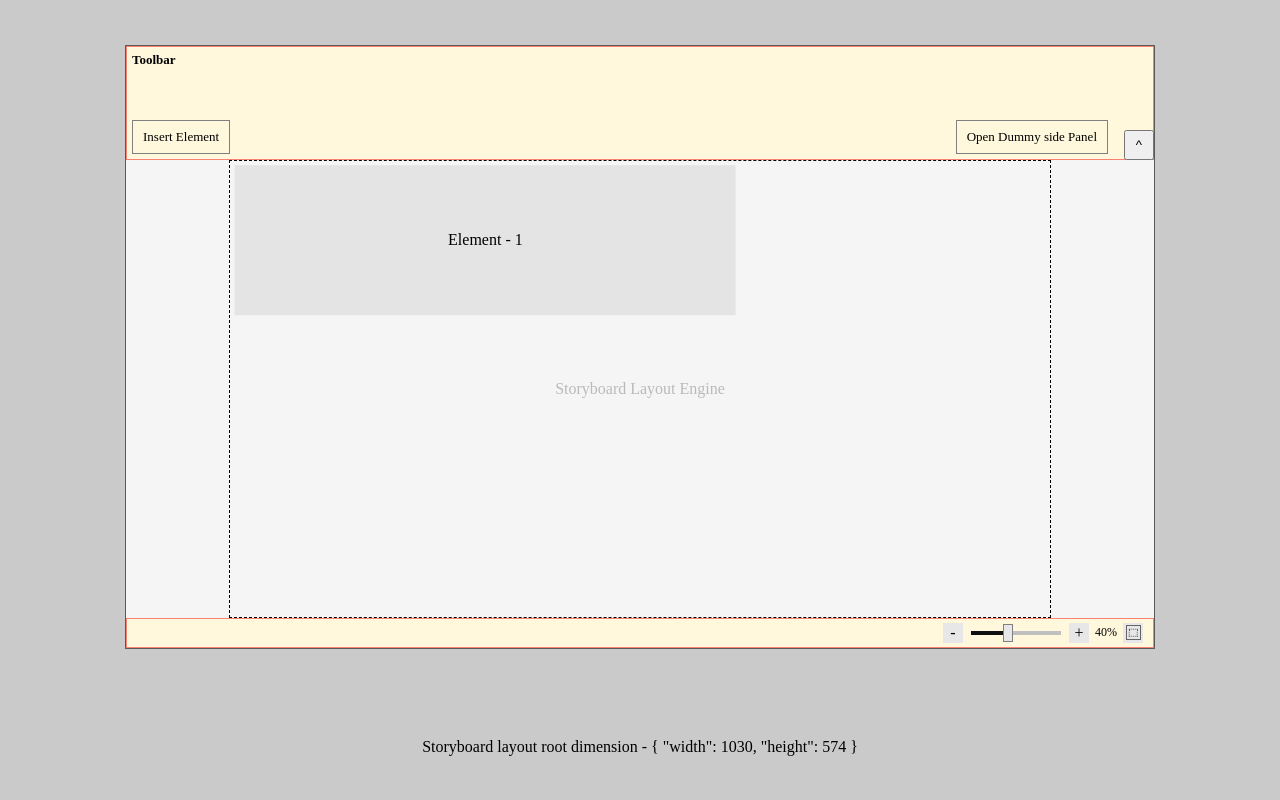
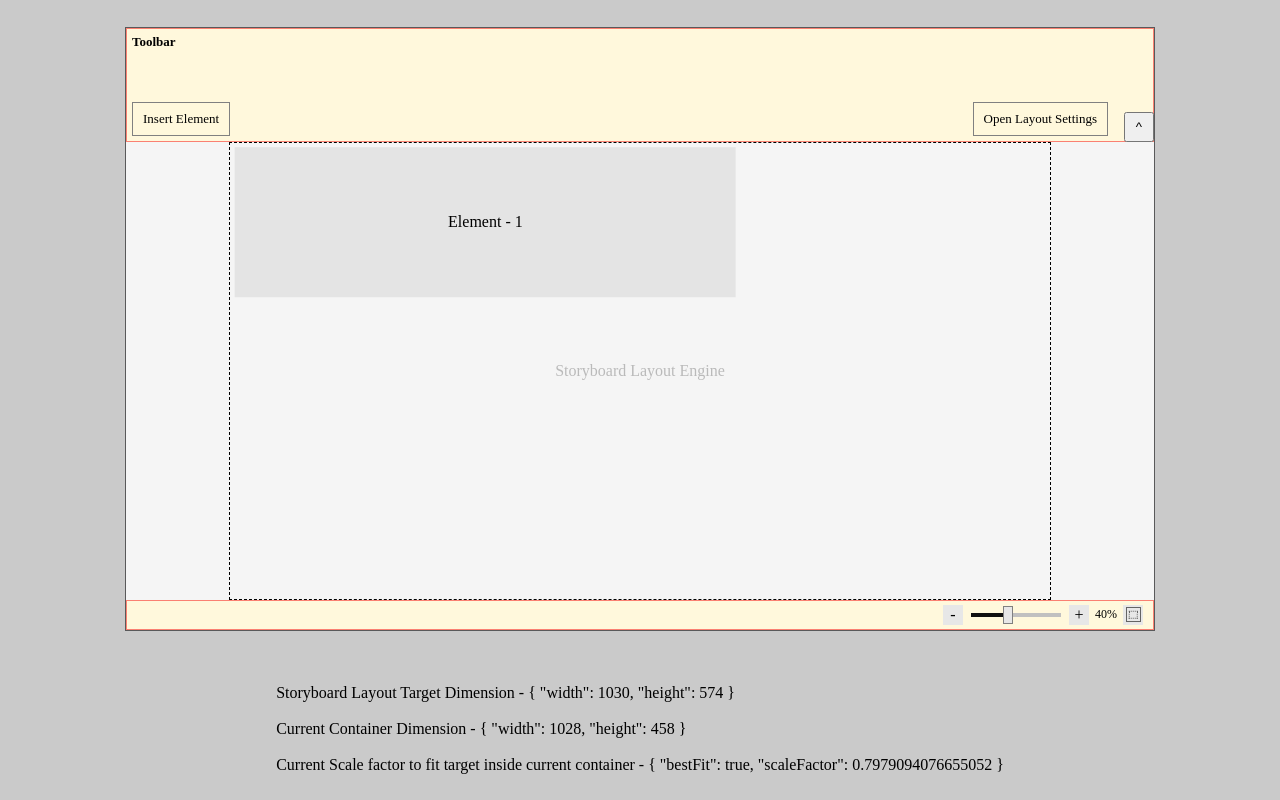
Before and after one commit to ThayalanGR/storyboard-engine, a React (Create React App) app: page / in a window 1280 px wide. Built offline with nearby package versions, Linux system fonts and the light colour scheme.

Commit message:
feat: layout settings side panel added

```diff
--- a/src/Storyboard/DummySidePanel.tsx
+++ /dev/null
@@ -1,12 +0,0 @@
-import React from 'react'
-import { IDimension } from './Storyboard.store'
-
-export default function DummySidePanel(props: { dimension: IDimension }) {
-    // props
-    const { dimension } = props
-
-    // paint
-    return (
-        <div className='dummy-side-panel-wrapper' style={{ ...dimension }}>DummySidePanel</div>
-    )
-}
--- /dev/null
+++ b/src/Storyboard/LayoutSettingsSidePanel.tsx
@@ -0,0 +1,25 @@
+import React from 'react'
+import { IDimension, useStoryboardStore } from './Storyboard.store'
+
+export default function LayoutSettingsSidePanel(props: { dimension: IDimension }) {
+    // props
+    const { dimension } = props
+
+    // state
+    const { storyboard, updateStoryBoard } = useStoryboardStore()
+    const { dimension: { width, height } } = storyboard;
+
+    // handlers
+    const onValueChange = (type: 'width' | 'height', value: number) => {
+        updateStoryBoard({ ...storyboard, dimension: { ...storyboard.dimension, [type]: value } })
+    }
+
+    // paint
+    return (
+        <div className='layout-settings-side-panel-wrapper' style={{ ...dimension }}>
+            <div style={{ position: 'absolute', top: 15, left: 5, }}>Layout Settings</div>
+            <div>Width: <input type="number" value={width} onChange={e => onValueChange('width', +e.target.value)} /></div>
+            <div>Height: <input type="number" value={height} onChange={e => onValueChange('height', +e.target.value)} /></div>
+        </div>
+    )
+}
--- a/src/Storyboard/StoryboardOrchestrator.tsx
+++ b/src/Storyboard/StoryboardOrchestrator.tsx
@@ -4,12 +4,12 @@ import StoryboardLayoutEngine from "./StoryboardLayoutEngine";
 import StoryboardToolbar from "./StoryboardToolbar";
 import ToolbarToggleButton from "./ToolbarToggleButton";
 import StoryboardControls from "./StoryboardControls";
-import DummySidePanel from "./DummySidePanel";
+import LayoutSettingsSidePanel from "./LayoutSettingsSidePanel";
 
 export default function StoryboardOrchestrator() {
   // state
   const [showToolbar, setShowToolbar] = useState(true);
-  const { storyboard, sidePanel } = useStoryboardStore();
+  const { storyboard, scaleControls, sidePanel } = useStoryboardStore();
 
   // handlers
   function getToolbarDimension(sidePanelDimension: IDimension): IDimension {
@@ -65,12 +65,20 @@ export default function StoryboardOrchestrator() {
           currentDimension={currentStoryboardContainerDimension}
           storyboard={storyboard}
         />
-        {sidePanel && <DummySidePanel dimension={sidePanelDimension} />}
+        {sidePanel && <LayoutSettingsSidePanel dimension={sidePanelDimension} />}
         <StoryboardControls dimension={storyboardControlsDimension} />
       </div>
       <div>
-        Storyboard layout root dimension -&nbsp;
+        Storyboard Layout Target Dimension -&nbsp;
         {JSON.stringify(storyboard.dimension, null, 2)}
+        <br />
+        <br />
+        Current Container Dimension -&nbsp;
+        {JSON.stringify(currentStoryboardContainerDimension, null, 2)}
+        <br />
+        <br />
+        Current Scale factor to fit target inside current container -&nbsp;
+        {JSON.stringify(scaleControls, null, 2)}
       </div>
     </>
   );
--- a/src/Storyboard/StoryboardToolbar.tsx
+++ b/src/Storyboard/StoryboardToolbar.tsx
@@ -25,7 +25,7 @@ const StoryboardToolbar = (props: { dimension: IDimension }) => {
       storyboardLayoutEngineService.deleteElement(activeElementId);
   }
 
-  const openDummySidePanel = () => {
+  const onLayoutSettingClick = () => {
     toggleSidePanel(!sidePanel)
   }
 
@@ -53,10 +53,10 @@ const StoryboardToolbar = (props: { dimension: IDimension }) => {
         <div
           className="toolbar-action-item"
           role="button"
-          onClick={openDummySidePanel}
+          onClick={onLayoutSettingClick}
           style={{ marginLeft: 'auto', marginRight: 40 }}
         >
-          {sidePanel ? 'Close' : 'Open'} Dummy side Panel
+          {sidePanel ? 'Close' : 'Open'} Layout Settings
         </div>
       </div>
     </div>
--- a/src/Storyboard/storyboard.css
+++ b/src/Storyboard/storyboard.css
@@ -55,17 +55,26 @@
   scale: 0.9;
 }
 
-.dummy-side-panel-wrapper {
+.layout-settings-side-panel-wrapper {
   position: absolute;
   top: 0;
   right: 0;
 
-  display: grid;
-  place-items: center;
+  padding: 15px 5px;
+
+  display: flex;
+  align-items: center;
+  justify-content: center;
+  flex-direction: column;
+  gap: 20px;
   font-size: 13px;
   font-weight: bold;
   background-color: cornsilk;
   border: 1px solid gray;
+}
+
+input {
+  padding: 10px;
 }
 
 /* layout */
```
